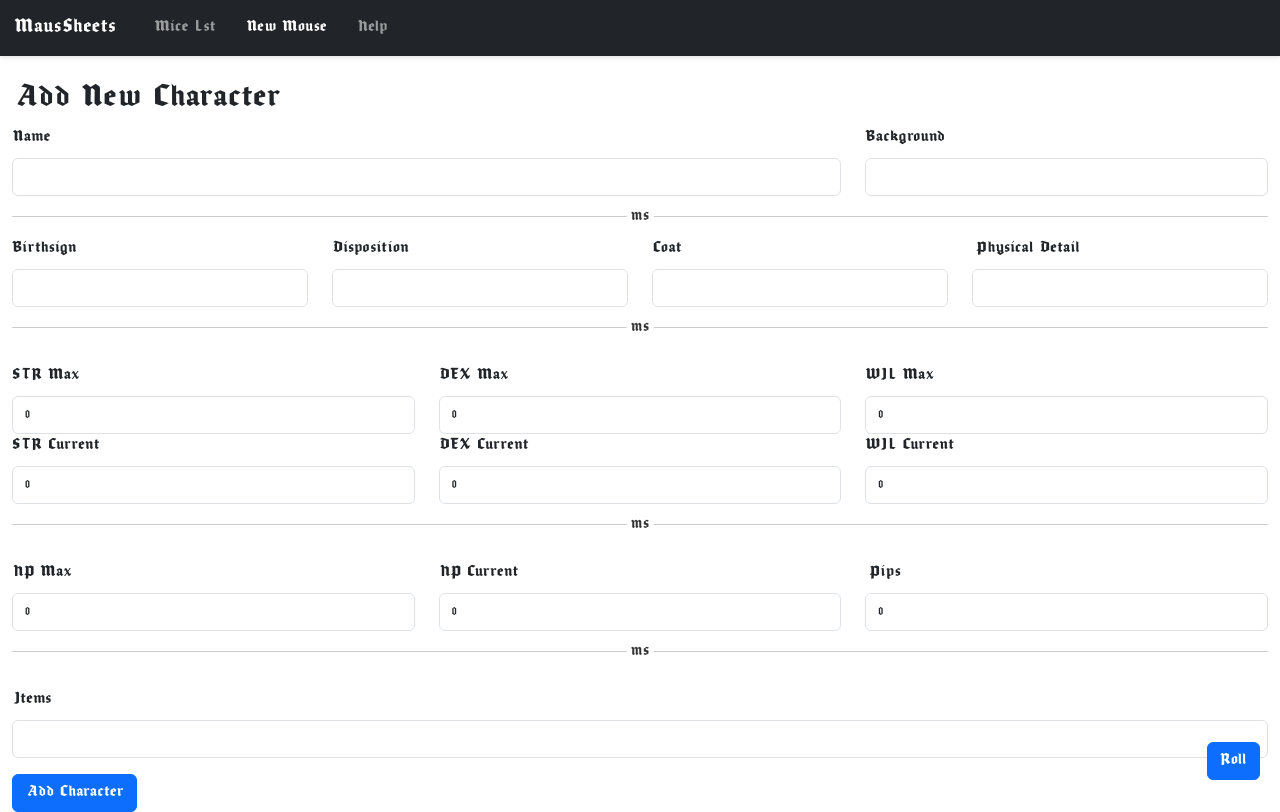
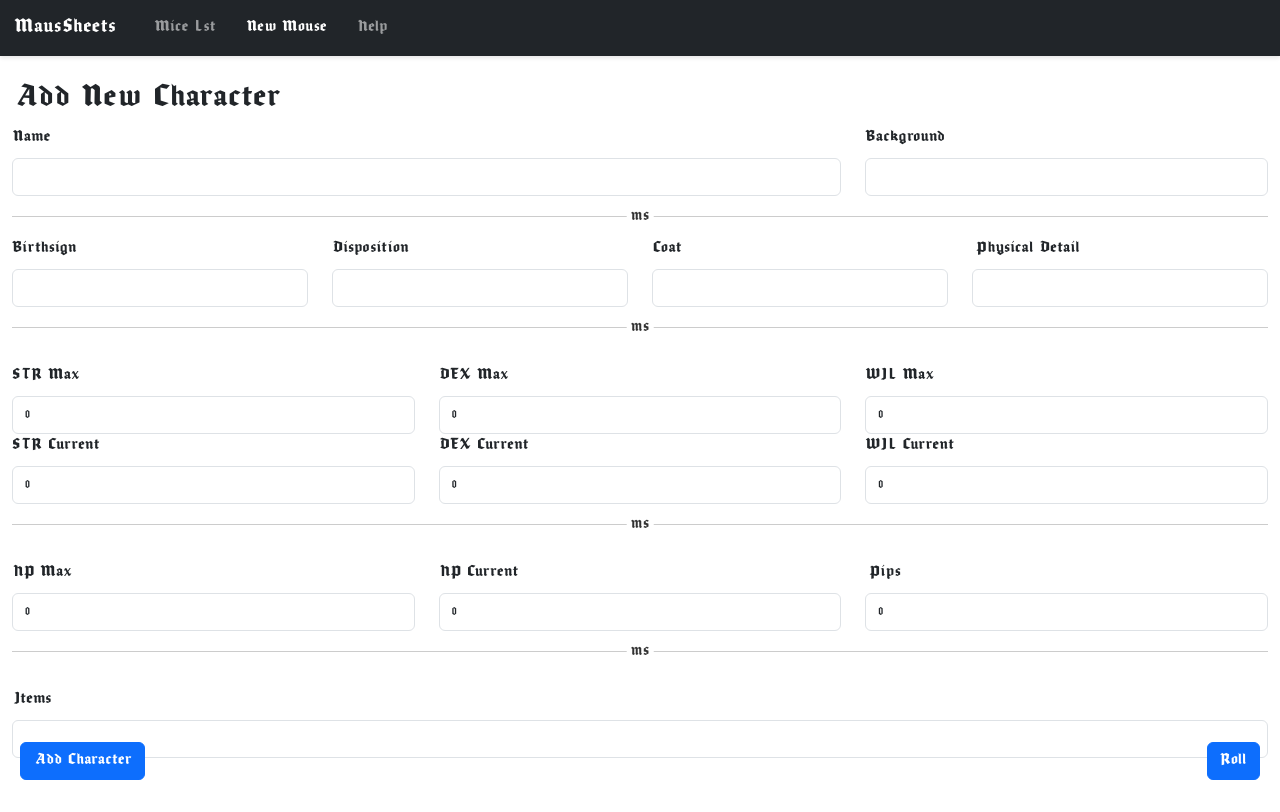
Before and after one commit to alvarocavalcanti/MausSheet, a React (Create React App) app: page /new in a window 1280 px wide. Built offline with nearby package versions, Linux system fonts and the light colour scheme.

Commit message:
Submit button now is fixed at the bottom left

```diff
--- a/src/components/CharacterForm.tsx
+++ b/src/components/CharacterForm.tsx
@@ -369,7 +369,7 @@ const CharacterForm: React.FC = () => {
           variant="primary"
           type="submit"
           disabled={saving}
-          className="mt-3"
+          className="submit-button"
         >
           {id ? "Save Changes" : "Add Character"}
         </Button>
--- a/src/index.css
+++ b/src/index.css
@@ -60,6 +60,13 @@ button {
   z-index: 1000; /* Ensure it is above other elements */
 }
 
+.submit-button {
+  position: fixed;
+  bottom: 20px;
+  left: 20px;
+  z-index: 1000; /* Ensure it is above other elements */
+}
+
 .hr-with-char {
   border: none;
   height: 1px;
```
